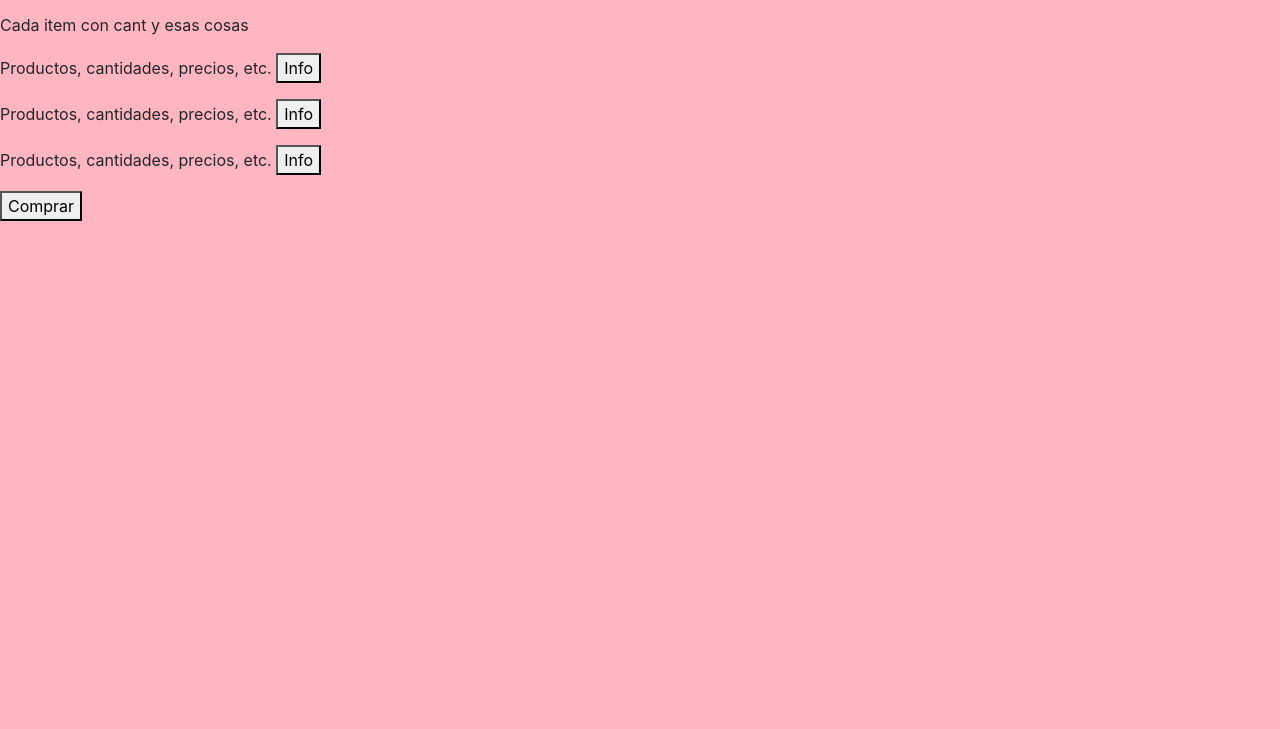
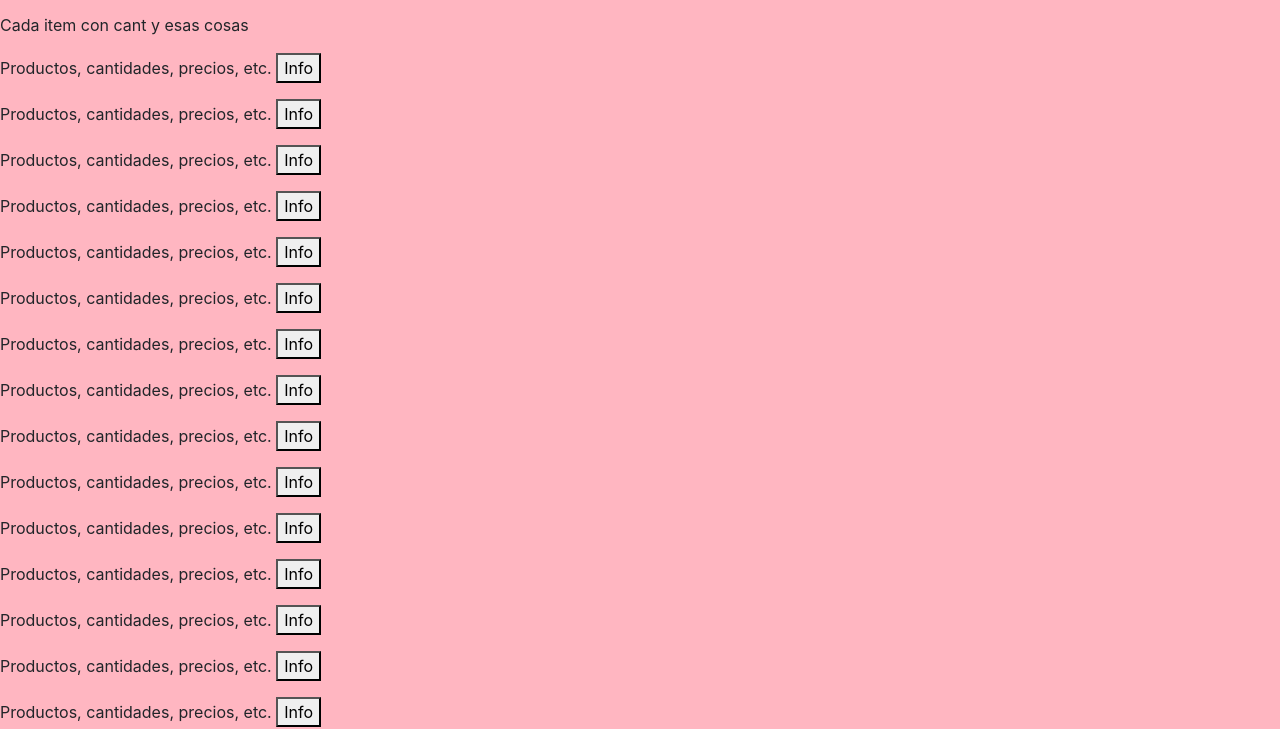
Before and after one commit to SaezJuanTomas/El-buen-sabor, a plain HTML site: page cartProduct.html in a window 1280 px wide. Shown: the part 85-814 px from the top of the page. Drawn offline with nearby package versions, Linux system fonts and the light colour scheme.

Commit message:
cosas que hice

```diff
--- a/JS/style.css
+++ b/JS/style.css
@@ -0,0 +1,21 @@
+.vistaSinLog{
+    width: auto;
+    min-height:80vh;
+    background-color: lightsalmon;
+}
+
+.vistaCliente{
+    width: auto;
+    min-height: 80vh;;
+    background-color: lightpink;
+}
+
+.vistaAdmin{
+    width: auto;
+    min-height: 80vh;;
+    background-color: lightblue;
+}
+
+.formulario{
+    text-align: center;
+}
--- a/cartProduct.html
+++ b/cartProduct.html
@@ -5,8 +5,8 @@
     <meta name="viewport" content="width=device-width, initial-scale=1.0">
     <link rel="stylesheet" href="JS/style.css">
     <link rel="stylesheet" href="https://stackpath.bootstrapcdn.com/bootstrap/4.3.1/css/bootstrap.min.css">
-    <title>Carrito de compras
-    </title>
+    <link rel="shortcut icon" type="image/x-icon" href="img/logo-sintexto.svg">
+    <title>Carrito de compras</title>
 </head>
 <header>
     <nav class="navbar">
@@ -18,9 +18,54 @@
     </nav>
 </header>
 <body>
-    <div style="width: auto; height: 1090px; background-color: lightpink;">
+    <div class="vistaCliente">
         <p>TABLA CON INFO DEL CARRITO</p>
         <p>Cada item con cant y esas cosas</p>
+        <p>Productos, cantidades, precios, etc.
+            <button onclick="window.location.href = 'detailProduct.html';">Info</button>
+        </p>
+        <p>Productos, cantidades, precios, etc.
+            <button onclick="window.location.href = 'detailProduct.html';">Info</button>
+        </p>
+        <p>Productos, cantidades, precios, etc.
+            <button>Info</button>
+        </p>
+        <p>Productos, cantidades, precios, etc.
+            <button onclick="window.location.href = 'detailProduct.html';">Info</button>
+        </p>
+        <p>Productos, cantidades, precios, etc.
+            <button onclick="window.location.href = 'detailProduct.html';">Info</button>
+        </p>
+        <p>Productos, cantidades, precios, etc.
+            <button>Info</button>
+        </p>
+        <p>Productos, cantidades, precios, etc.
+            <button onclick="window.location.href = 'detailProduct.html';">Info</button>
+        </p>
+        <p>Productos, cantidades, precios, etc.
+            <button onclick="window.location.href = 'detailProduct.html';">Info</button>
+        </p>
+        <p>Productos, cantidades, precios, etc.
+            <button>Info</button>
+        </p>
+        <p>Productos, cantidades, precios, etc.
+            <button onclick="window.location.href = 'detailProduct.html';">Info</button>
+        </p>
+        <p>Productos, cantidades, precios, etc.
+            <button onclick="window.location.href = 'detailProduct.html';">Info</button>
+        </p>
+        <p>Productos, cantidades, precios, etc.
+            <button>Info</button>
+        </p>
+        <p>Productos, cantidades, precios, etc.
+            <button onclick="window.location.href = 'detailProduct.html';">Info</button>
+        </p>
+        <p>Productos, cantidades, precios, etc.
+            <button onclick="window.location.href = 'detailProduct.html';">Info</button>
+        </p>
+        <p>Productos, cantidades, precios, etc.
+            <button>Info</button>
+        </p>
         <p>Productos, cantidades, precios, etc.
             <button onclick="window.location.href = 'detailProduct.html';">Info</button>
         </p>
```
Also changed, not shown: detailProduct.html (+2 -1 lines), index.html (+2 -1 lines), indexCliente.html (+4 -2 lines), login.html (+6 -2 lines), register.html (+6 -2 lines), img/logo-sintexto.svg (added), 1 other file.
